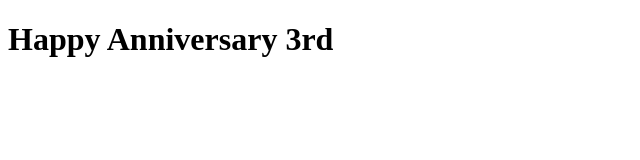
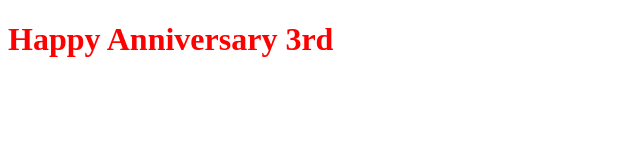
Before and after one commit to Kaythip-GKrit/Happy_anniversary3rd, a plain HTML site: page index.html in a window 1280 px wide. Shown: the whole page, without its empty margins (0-640 px from the left). Drawn offline with Linux system fonts and the light colour scheme.

Commit message:
add real css

```diff
--- a/index.html
+++ b/index.html
@@ -3,7 +3,8 @@
 <head>
     <meta charset="UTF-8">
     <meta name="viewport" content="width=device-width, initial-scale=1.0">
-    <title>Document</title>
+    <title>Happy Anniversary 3rd</title>
+    <link rel="stylesheet" href="css.css">
 </head>
 <body>
     <h1>Happy Anniversary 3rd</h1>
```
